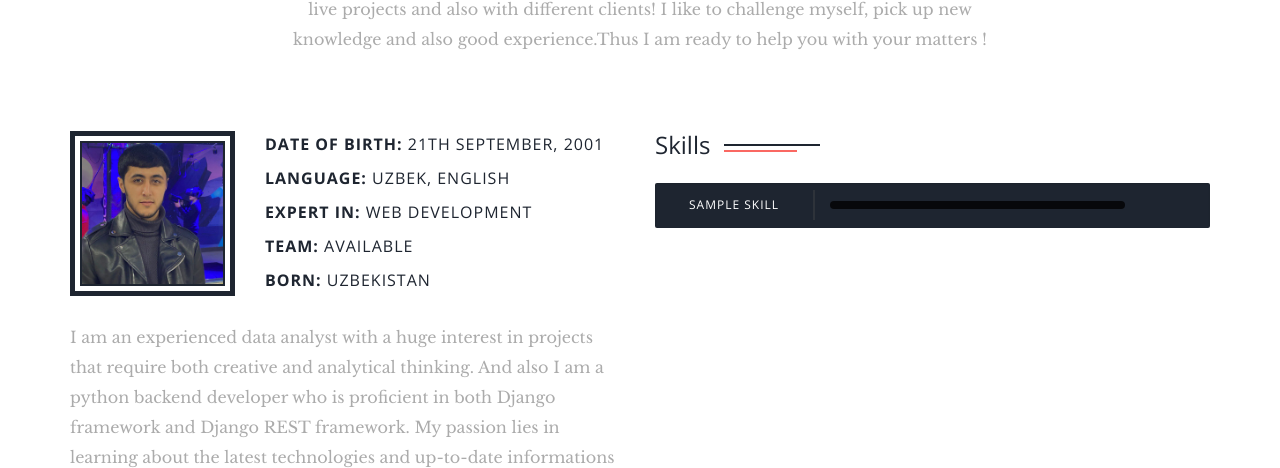
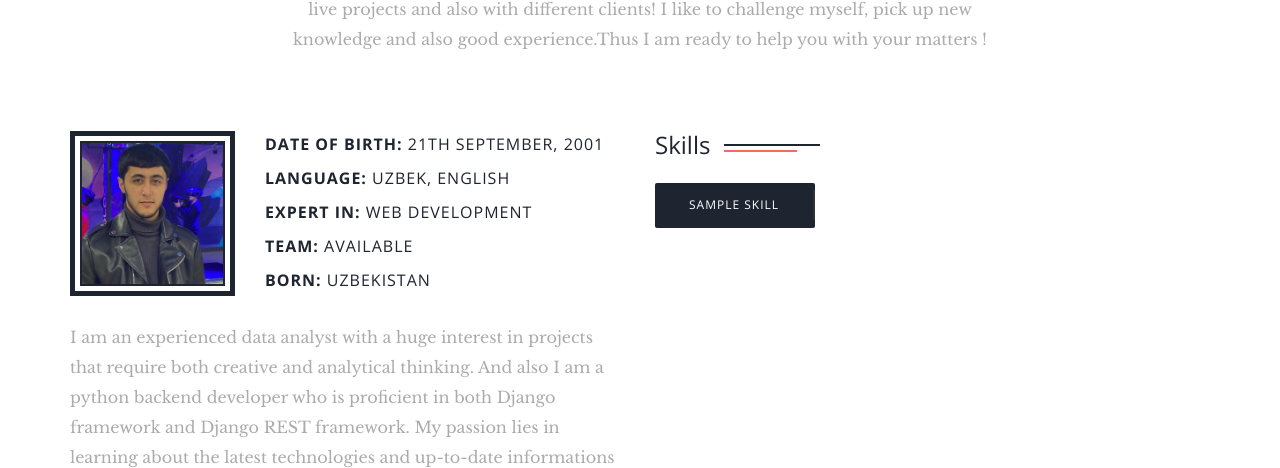
Before and after one commit to abbos-rasulov/My-portfolio-website, a Django app: page /about/ in a window 1280 px wide. Shown: the part 226-694 px from the top of the page. Run offline with Django 4.2, Linux system fonts and the light colour scheme; tables that the repository leaves empty hold one stand-in row (values such as "Sample post"); some libraries are stand-ins or nearby versions; some web fonts are replaced.

Commit message:
added some siklls

```diff
--- a/portfolio/templates/about.html
+++ b/portfolio/templates/about.html
@@ -47,9 +47,9 @@
             <div class="skill-wrapper">
               <div class="progress clear">
                 <div class="skill-name">{{ skill.name }}</div>
-                <div class="skill-bar">
-                  <div class="bar"></div>
-                </div>
+{#                <div class="skill-bar">#}
+{#                  <div class="bar"></div>#}
+{#                </div>#}
                 <div class="skill-lavel" data-skill-value=""></div>
               </div> <!-- /.progress -->
             </div> <!-- /.skill-wrapper -->
--- a/static/css/style.css
+++ b/static/css/style.css
@@ -525,6 +525,7 @@ label {
   align-items: center;
   display: -moz-flex;
   display: flex;
+  width: 160px;
 }
 .progress > div {
   color: #fff;
@@ -1355,6 +1356,7 @@ label {
   }
   .progress {
     display: block;
+    /*width: 160px;*/
   }
   .progress .skill-name {
     border-right: 0;
```
